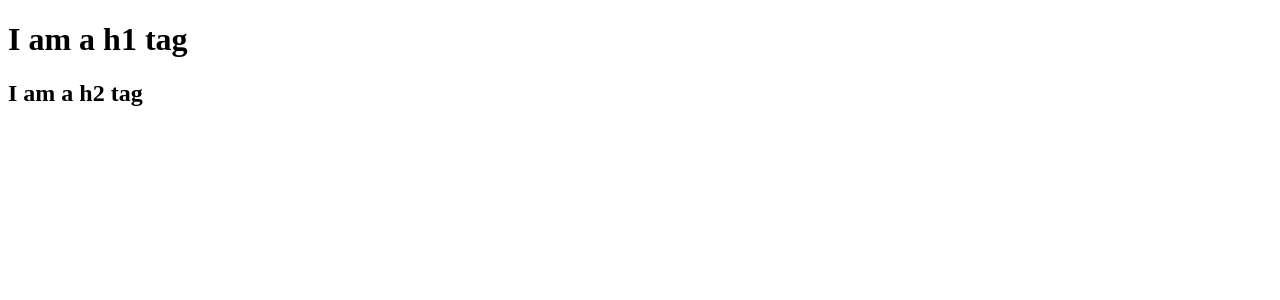
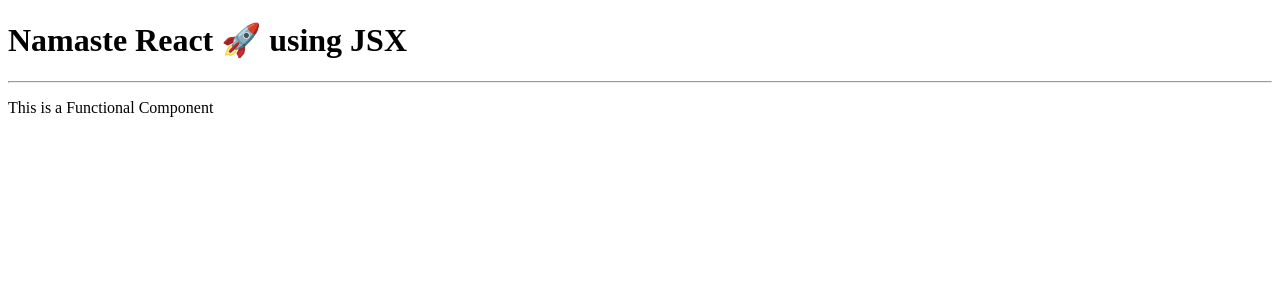
Before and after one commit to prtkkr/namaste-react, a React (Vite) app: page / in a window 1280 px wide. Shown: the top 300 px of the page. Built offline with nearby package versions, Linux system fonts and the light colour scheme.

Commit message:
created react component and element

```diff
--- a/App.js
+++ b/App.js
@@ -1,14 +1,17 @@
 import React from 'react';
 import ReactDOM from 'react-dom/client';
 
-const parent = React.createElement(
-  'div',
-  { id: 'parent' },
-  React.createElement('div', { id: 'child' }, [
-    React.createElement('h1', {}, 'I am a h1 tag'),
-    React.createElement('h2', {}, 'I am a h2 tag'),
-  ])
-);
-// const heading = React.createElement('h1', { class: 'heading', id: 'heading' }, 'Hello World using React');
+const jsxHeading = <h1>Namaste React 🚀 using JSX</h1>;
+
+const HeadingComponent = () => {
+  return (
+    <div className="container">
+      {jsxHeading}
+      <hr />
+      <p>This is a Functional Component</p>
+    </div>
+  );
+};
+
 const root = ReactDOM.createRoot(document.getElementById('root'));
-root.render(parent);
+root.render(<HeadingComponent />);
--- a/package.json
+++ b/package.json
@@ -4,6 +4,8 @@
   "description": "react project",
   "main": "App.js",
   "scripts": {
+    "start": "parcel index.html",
+    "build": "parcel build index.html",
     "test": "jest"
   },
   "repository": {
```
Also changed, not shown: 1 other file (tests, documents, lock files or other folders).
